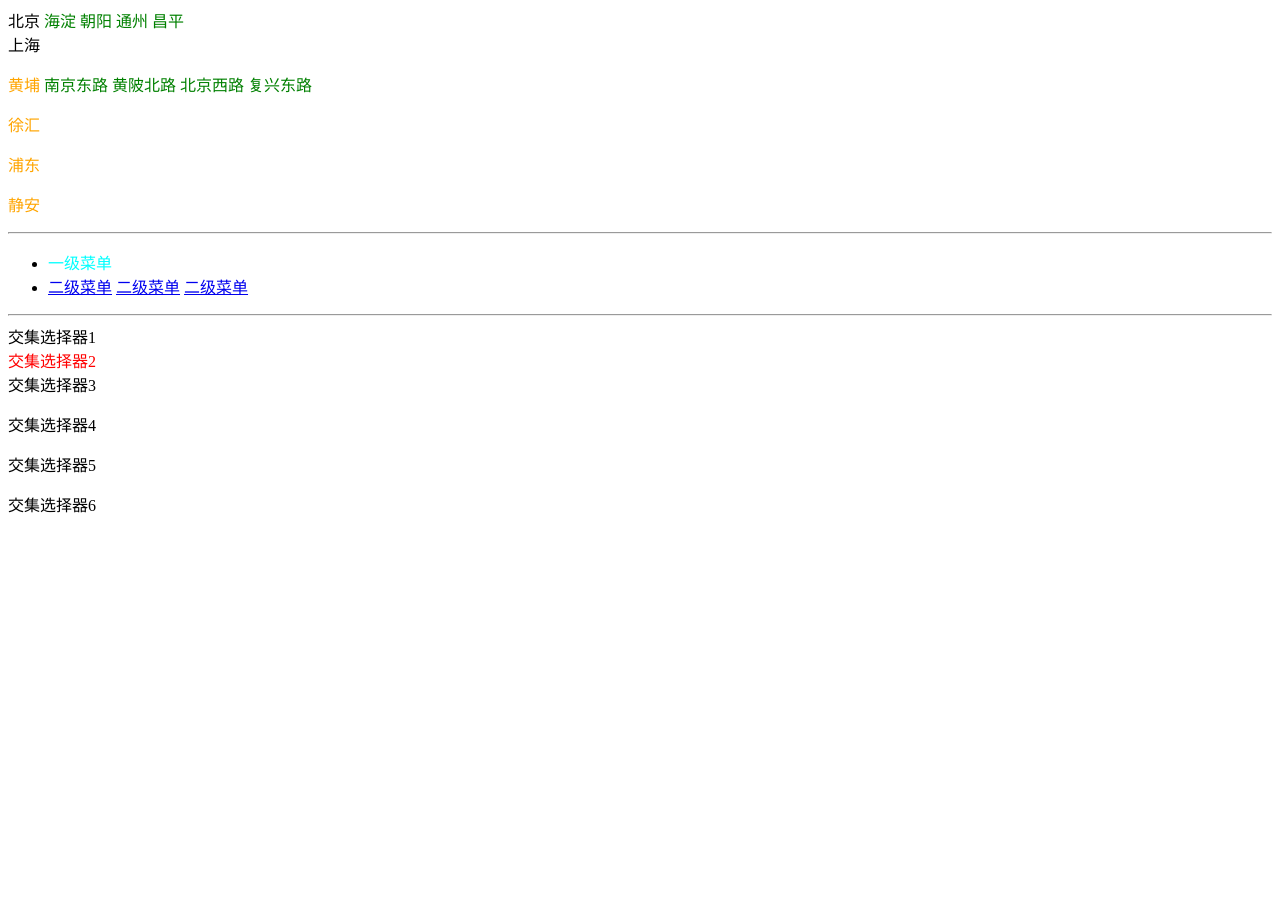
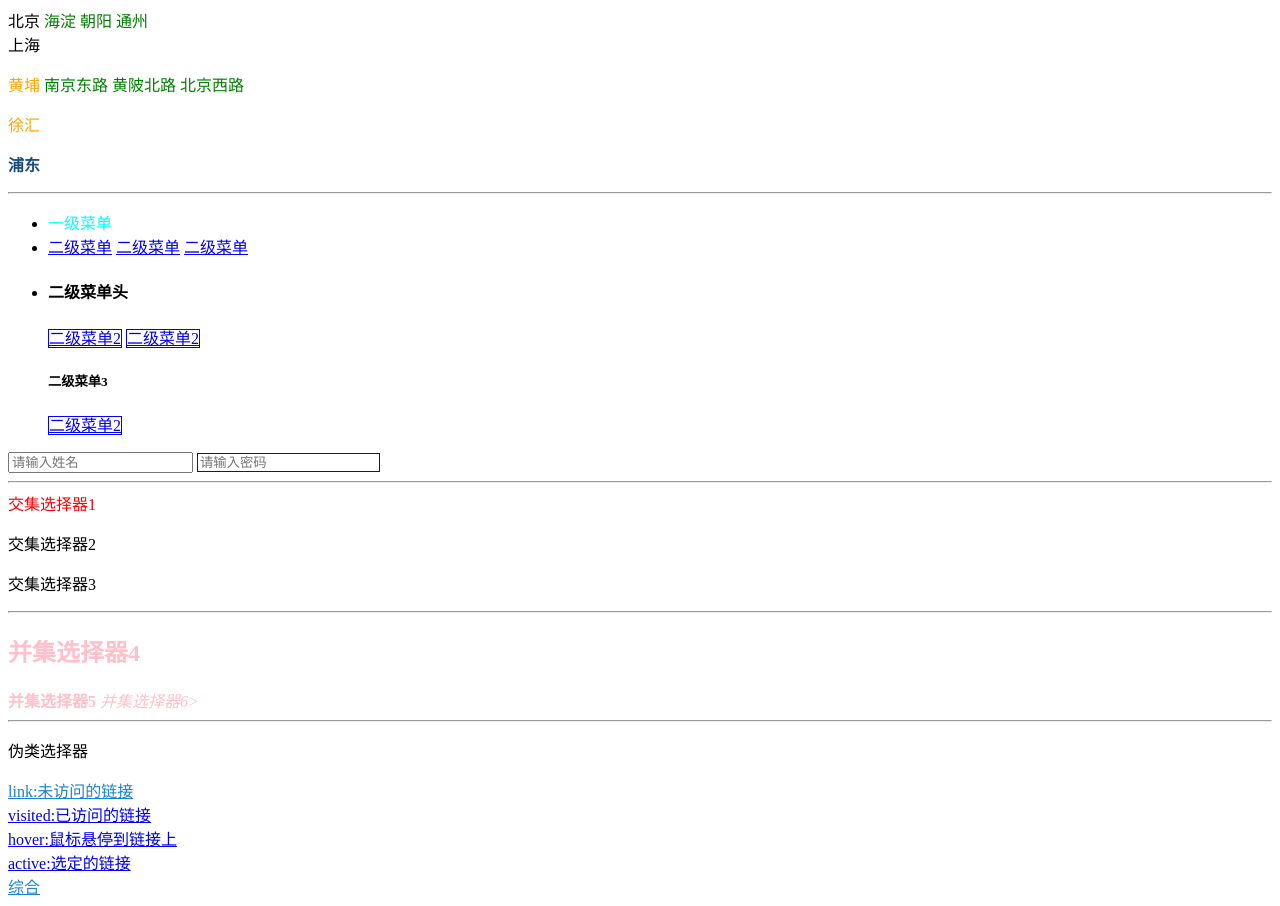
Before and after one commit to remember0324/front_project, a plain HTML site: page html+css/part3/6复合选择器.html in a window 1280 px wide. Before the commit the page ends 800 px from the top, so only its background shows below. Drawn offline with Linux system fonts and the light colour scheme.

Commit message:
选择器

```diff
--- a/html+css/part3/6复合选择器.html
+++ b/html+css/part3/6复合选择器.html
@@ -18,10 +18,71 @@
             text-decoration: none;
             color: cyan;
         }
+
+        /*相邻兄弟选择器*/
+        .xuhui + p {
+            font-weight: 900;
+            color: #1a4c80;
+        }
+
+        /*兄弟选择器（同一个父级下该元素后所有的相同的元素）*/
+        h4 ~ a {
+            border: 1px solid blue;
+        }
+
+        /*属性选择器*/
+        input[type="password"] {
+            border: 1px solid blue;
+        }
+
         /*交集选择器(多个条件满足才行)*/
-        div.red{
+        div.red {
             color: red;
         }
+
+        /*并集选择器*/
+        h2, i, strong {
+            color: pink;
+        }
+
+        /*伪类选择器*/
+        .wei a:nth-of-type(1):link {
+            /*未访问地链接状态*/
+            color: #1885cb;
+        }
+
+        .wei a:nth-of-type(2):visited {
+            /*已访问的链接*/
+            color: #1a4c80;
+        }
+
+        .wei a:nth-of-type(3):hover {
+            /*鼠标悬停到链接上*/
+            color: red;
+        }
+
+        .wei a:nth-of-type(4):active {
+            /*鼠标按下不松开地样子*/
+            color: black;
+        }
+
+        /*伪类选择器综合使用在一个标签上使用地顺序不能变-*/
+        .wei a:last-of-type:link {
+            color: #1885cb;
+        }
+
+        .wei a:last-of-type:visited {
+            color: #1a4c80;
+        }
+
+        .wei a:last-of-type:hover {
+            color: red;
+        }
+
+        .wei a:last-of-type:active {
+            color: black;
+        }
+
     </style>
 </head>
 <body>
@@ -30,18 +91,15 @@
         <span>海淀</span>
         <span>朝阳</span>
         <span>通州</span>
-        <span>昌平</span>
     </div>
     <div class="hu">上海
         <p>黄埔
             <span>南京东路</span>
             <span>黄陂北路</span>
             <span>北京西路</span>
-            <span>复兴东路</span>
         </p>
-        <p>徐汇</p>
+        <p class="xuhui">徐汇</p>
         <p>浦东</p>
-        <p>静安</p>
     </div>
 </div>
 <hr>
@@ -57,15 +115,35 @@
                 <a href="#">二级菜单</a>
             </div>
         </li>
-
+        <li>
+            <div>
+                <h4>二级菜单头</h4>
+                <a href="#">二级菜单2</a>
+                <a href="#">二级菜单2</a>
+                <h5>二级菜单3</h5>
+                <a href="#">二级菜单2</a>
+            </div>
+        </li>
     </ul>
+    <input type="text" placeholder="请输入姓名">
+    <input type="password" placeholder="请输入密码">
 </div>
 <hr>
-<div>交集选择器1</div>
-<div class="red">交集选择器2</div>
-<div>交集选择器3</div>
-<p>交集选择器4</p>
-<p class="red">交集选择器5</p>
-<p>交集选择器6</p>
+<div class="red">交集选择器1</div>
+<p>交集选择器2</p>
+<p class="red">交集选择器3</p>
+<hr>
+<h2>并集选择器4</h2>
+<strong>并集选择器5</strong>
+<i>并集选择器6></i>
+<hr>
+<div class="wei">
+    <p>伪类选择器</p>
+    <a href="#">link:未访问的链接</a><br>
+    <a href="https://www.baidu.com" target="_blank">visited:已访问的链接</a><br>
+    <a href="#">hover:鼠标悬停到链接上</a><br>
+    <a href="#">active:选定的链接</a><br>
+    <a href="#">综合</a><br>
+</div>
 </body>
 </html>
```
